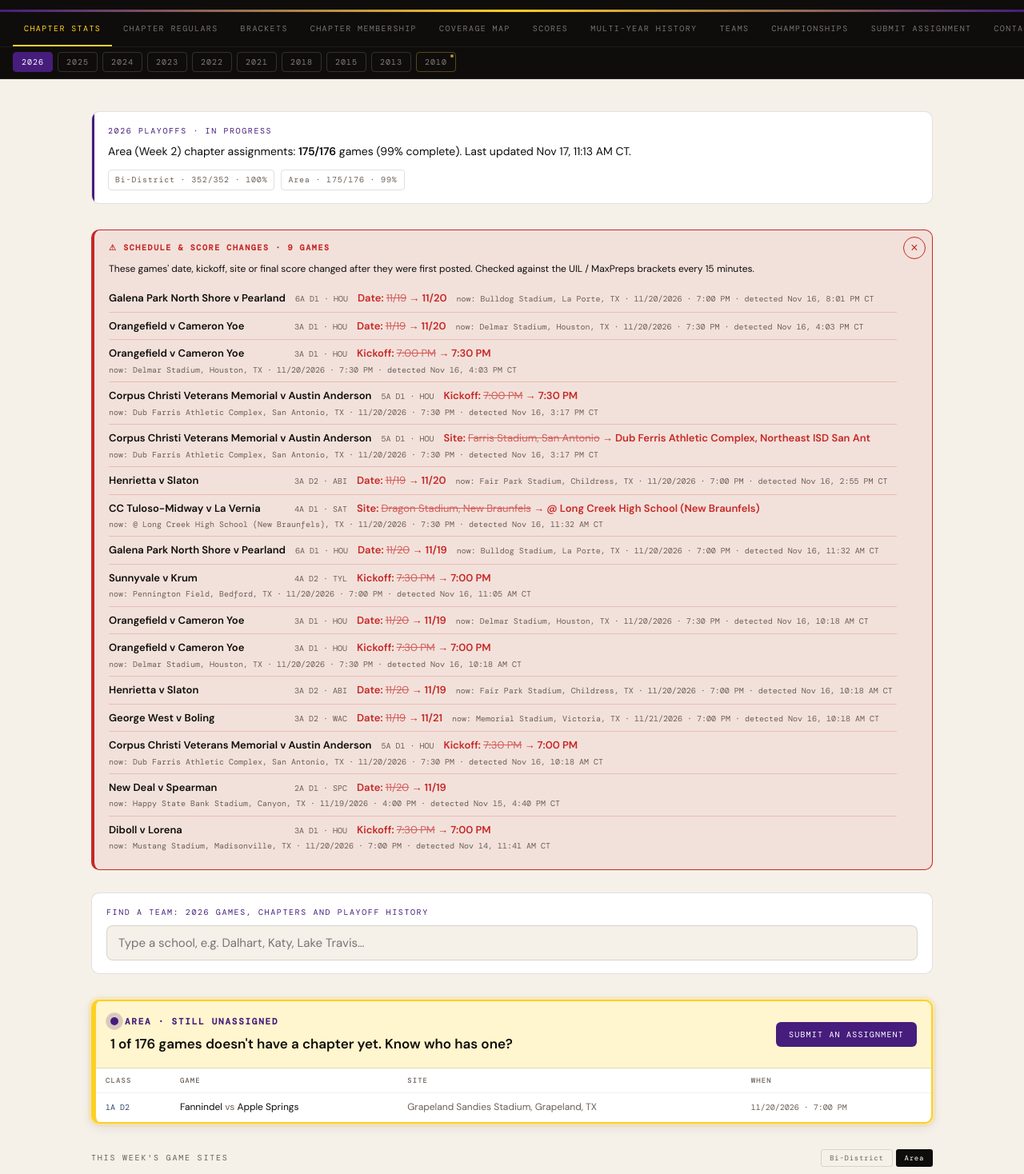
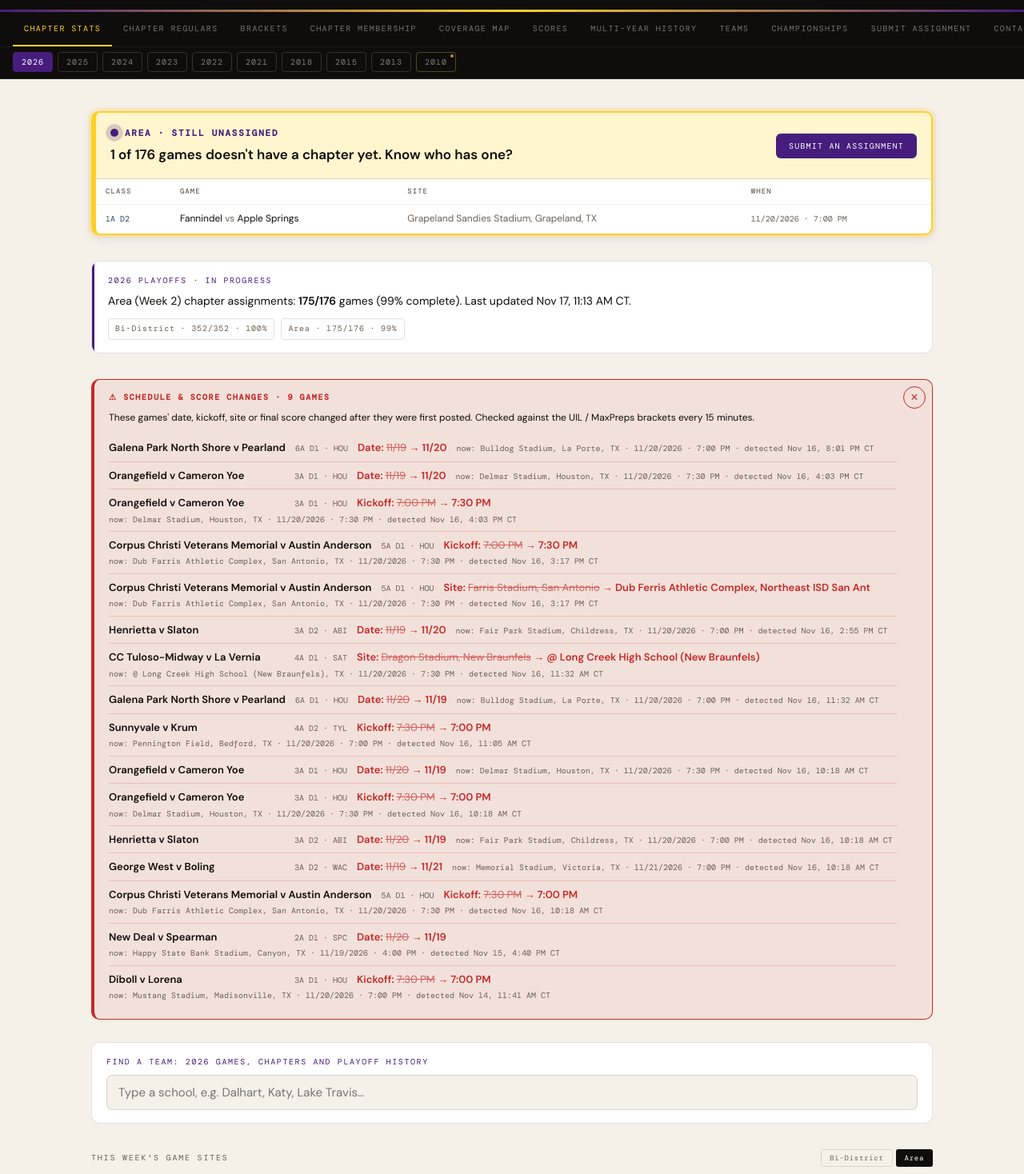
Before and after one commit to colemic2006/texasplayoffs, a React (Vite) app: page / in a window 1280 px wide. Shown: the part 340-1808 px from the top of the page at 80% size. Built offline with nearby package versions, Linux system fonts and the light colour scheme.

Commit message:
Front page: unassigned-games box at the top
Co-Authored-By: Claude Opus 5.5 <noreply@anthropic.com>
Claude-Session: https://claude.ai/code/session_01BMNz1h9oErPrBeApAqNHEj

```diff
--- a/src/App.jsx
+++ b/src/App.jsx
@@ -113,10 +113,10 @@ export default function App() {
             {error && <ErrorState message={error} />}
             {!loading && !error && yearData && (
               <>
+                {page === 'chapters' && <MissingGames data={yearData} onSubmit={() => setPage('submit')} />}
                 {(page === 'chapters' || page === 'brackets') && <SeasonBanner data={yearData} year={year} />}
                 {(page === 'chapters' || page === 'brackets') && <RecentChanges data={yearData} />}
                 {page === 'chapters' && <TeamSearch data={yearData} year={year} allData={data} years={YEARS} loadAllYears={loadAllYears} />}
-                {page === 'chapters' && <MissingGames data={yearData} onSubmit={() => setPage('submit')} />}
                 {page === 'chapters' && yearData.season && <WeekMap data={yearData} />}
                 {page === 'chapters' && <ChapterDashboard data={yearData} year={year} allData={data} years={YEARS} loadAllYears={loadAllYears} />}
                 {page === 'chapters' && <ChapterTravel data={yearData} />}
```
